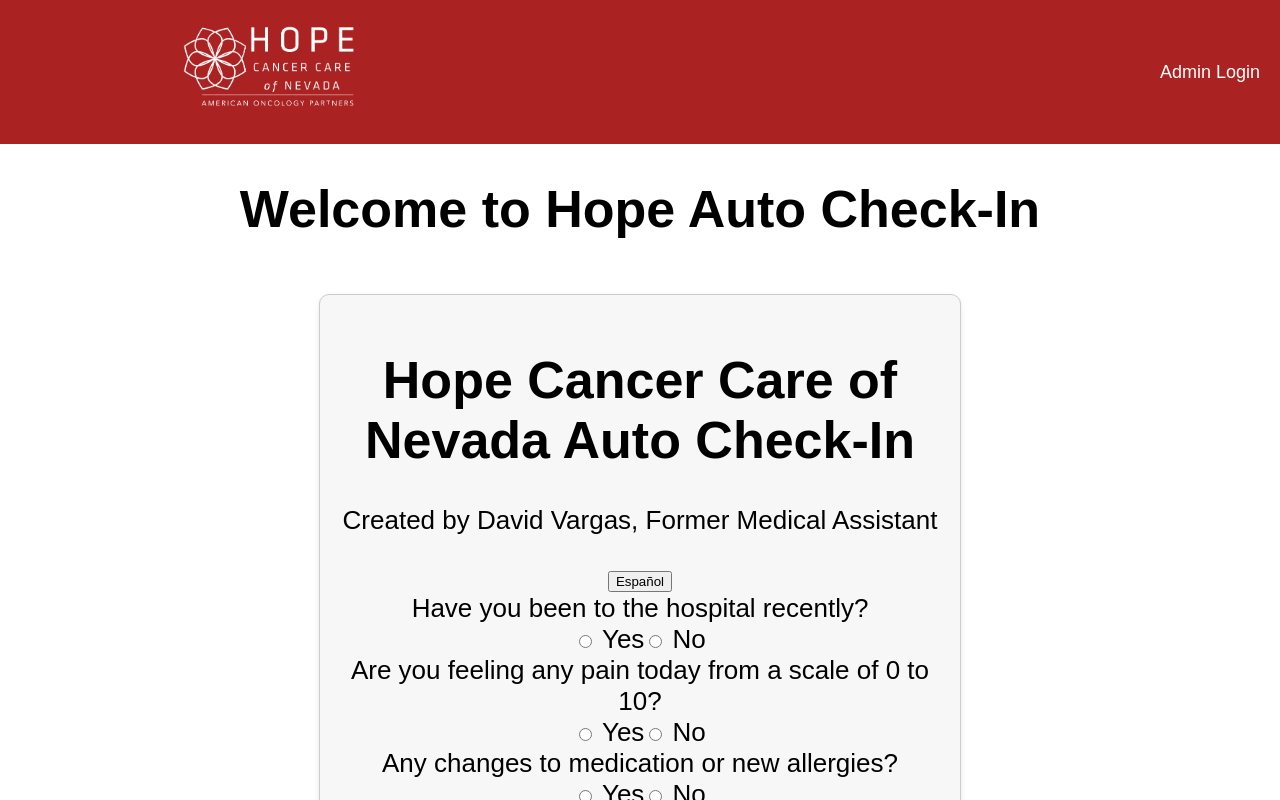
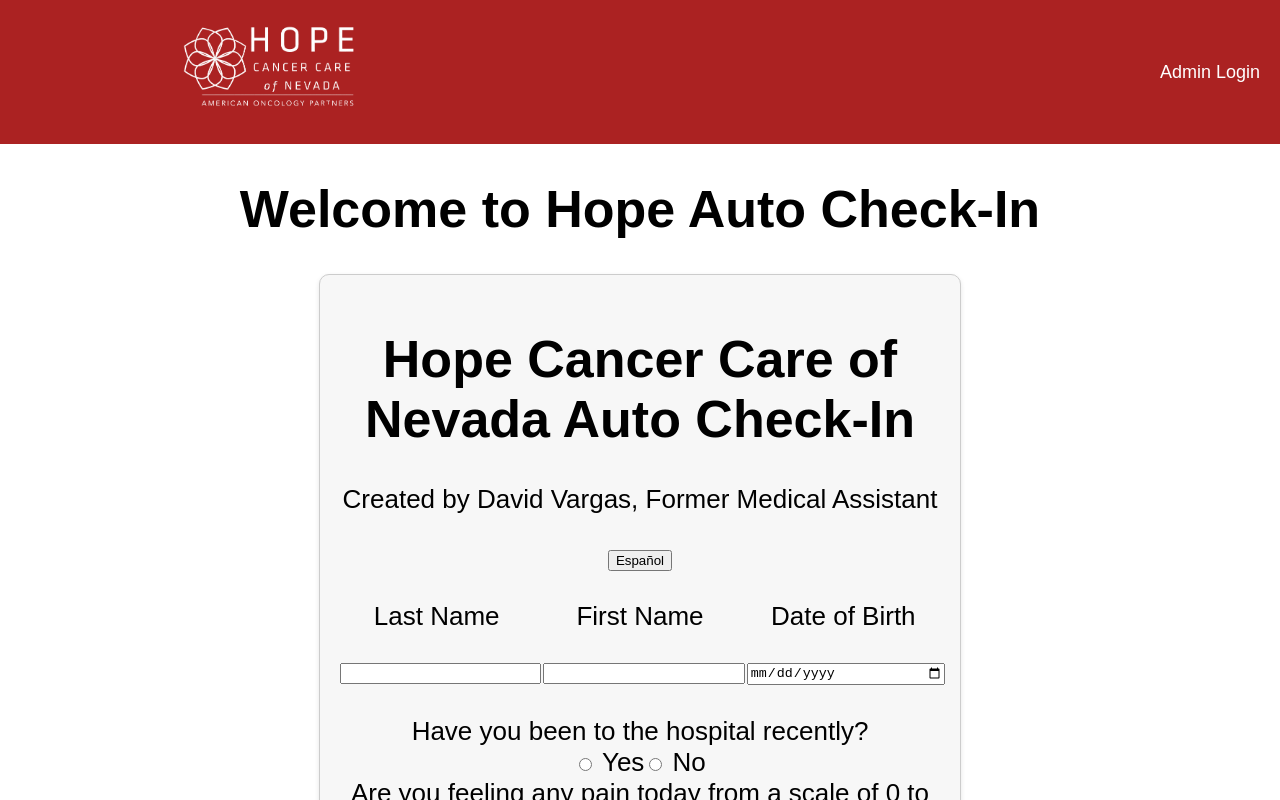
Before and after one commit to DavidAVargas/Hope-Auto-Check-In, a React (Create React App) app in the folder frontend/: page / in a window 1280 px wide. Shown: the top 800 px of the page. Built offline with nearby package versions, Linux system fonts and the light colour scheme.

Commit message:
name dob added

```diff
--- a/frontend/src/CheckIn/CheckInForm.css
+++ b/frontend/src/CheckIn/CheckInForm.css
@@ -14,6 +14,31 @@
   color: black; /* Text color black */
 }
 
+.name-dob-container {
+  display: flex;
+  justify-content: space-between;
+  gap: 10px;
+}
+
+.name-dob-container .form-group {
+  flex: 1;
+  min-width: 0;
+}
+
+.name-dob-container .form-group label,
+.name-dob-container .form-group input {
+  display: block;
+  width: 100%;
+}
+
+.es {
+  margin-bottom: 30px;
+}
+
+.spanish-dob {
+  margin-bottom: -30px;
+}
+
 @media (max-width: 768px) {
   .container {
     width: 90%;
--- a/frontend/src/CheckIn/CheckInForm.js
+++ b/frontend/src/CheckIn/CheckInForm.js
@@ -22,6 +22,9 @@
     en: {
       title: "Hope Cancer Care of Nevada Auto Check-In",
       createdBy: "Created by David Vargas, Former Medical Assistant",
+      lastName: "Last Name",
+      firstName: "First Name",
+      dob: "Date of Birth",
       hospital: "Have you been to the hospital recently?",
       hospitalName: "If yes, please specify the hospital:",
       pain: "Are you feeling any pain today from a scale of 0 to 10?",
@@ -37,6 +40,9 @@
     es: {
       title: "Auto Check-In de Hope Cancer Care de Nevada",
       createdBy: "Creado por David Vargas, Ex Asistente Médico",
+      lastName: "Apellido",
+      firstName: "Nombre",
+      dob: "Fecha de Nacimiento",
       hospital: "¿Ha estado en el hospital recientemente?",
       hospitalName: "Si es así, especifique el hospital:",
       pain: "¿Siente algún dolor hoy en una escala del 0 al 10?",
@@ -63,8 +69,23 @@
     <div className="container">
     <h1>{formLabels.title}</h1>
     <p>{formLabels.createdBy}</p>
-      <button onClick={toggleLanguage}>{formLabels.toggle}</button>
+    <button className='es' onClick={toggleLanguage}>{formLabels.toggle}</button>
     <form id="checkInForm" onSubmit={handleSubmit}>
+      <div className="name-dob-container">
+        <div className="form-group">
+          <label>{formLabels.lastName}</label><br />
+          <input type="text" value={lastName} onChange={(e) => setLastName(e.target.value)} /><br />
+        </div>
+        <div className="form-group">
+          <label>{formLabels.firstName}</label><br />
+          <input type="text" value={firstName} onChange={(e) => setFirstName(e.target.value)} /><br />
+        </div>
+        <div className="form-group">
+          <label className={language === 'es' ? 'spanish-dob' : ''}>{formLabels.dob}</label><br />
+          <input type="date" value={dateOfBirth} onChange={(e) => setDateOfBirth(e.target.value)} /><br />
+        </div>
+      </div>
+
       <label>{formLabels.hospital}</label><br />
       <input type="radio" name="hospital" value="yes" onChange={(e) => setHospital(e.target.value)} /> {formLabels.yes}
       <input type="radio" name="hospital" value="no" onChange={(e) => setHospital(e.target.value)} /> {formLabels.no}<br />
--- a/frontend/src/Footer/Footer.css
+++ b/frontend/src/Footer/Footer.css
@@ -5,6 +5,7 @@
     padding: 20px;
     position: relative;
     min-height: 150px;
+    margin-top: 20px;
   }
 
   .footer-content {
```
Lines whose indentation alone changed are shown as unchanged.
